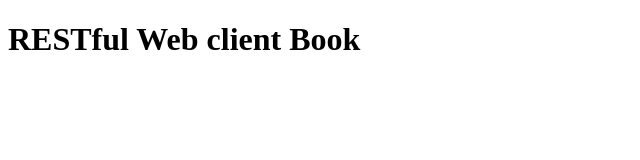
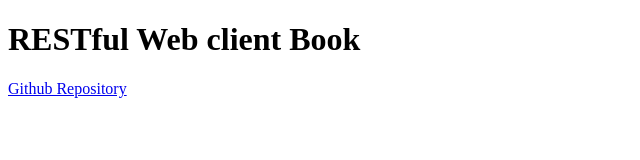
Before and after one commit to RWCBook/rwcbook.github.io, a plain HTML site: page index.html in a window 1280 px wide. Shown: the whole page, without its empty margins (0-640 px from the left). Drawn offline with Linux system fonts and the light colour scheme.

Commit message:
update html

```diff
--- a/index.html
+++ b/index.html
@@ -5,5 +5,6 @@
 </head>
 <body>
 	<h1>RESTful Web client Book</h1>
+	<a href="https://github.com/RWCBook">Github Repository</a>
 </body>
 </html>
```
